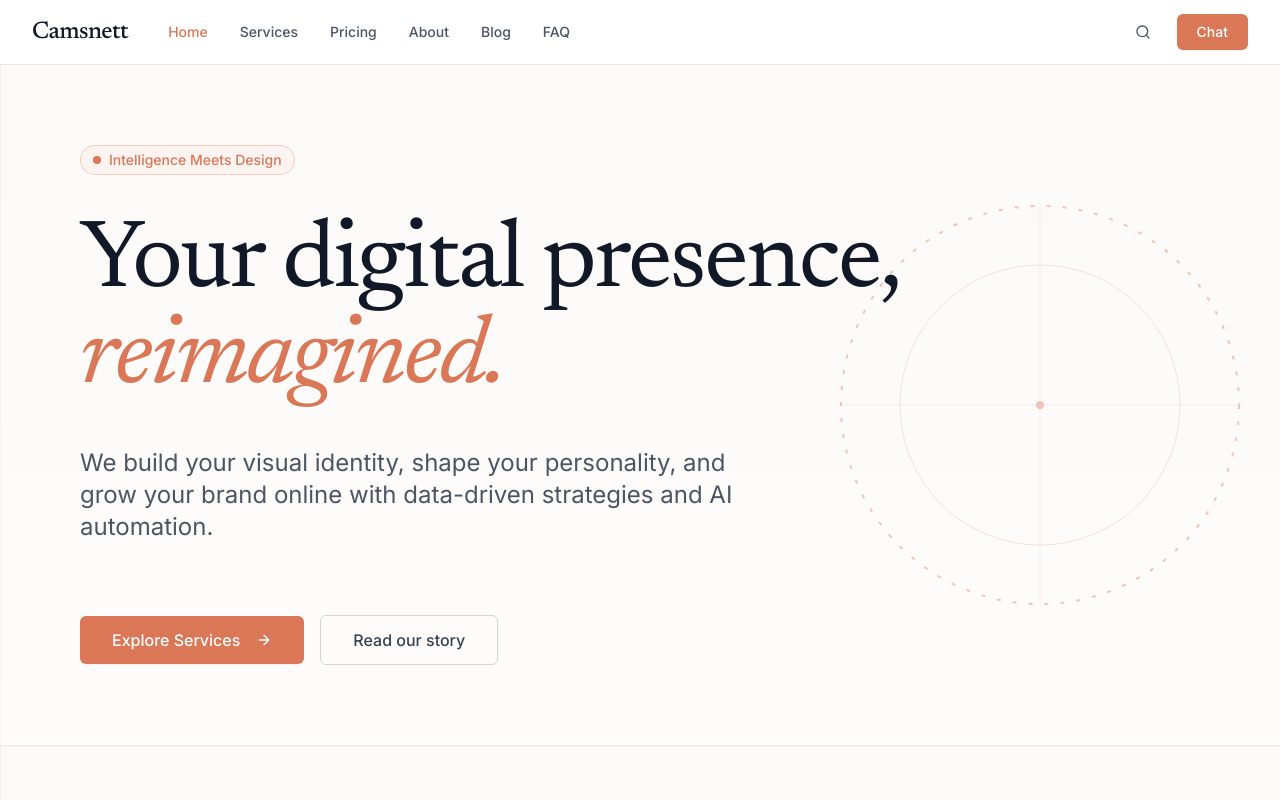
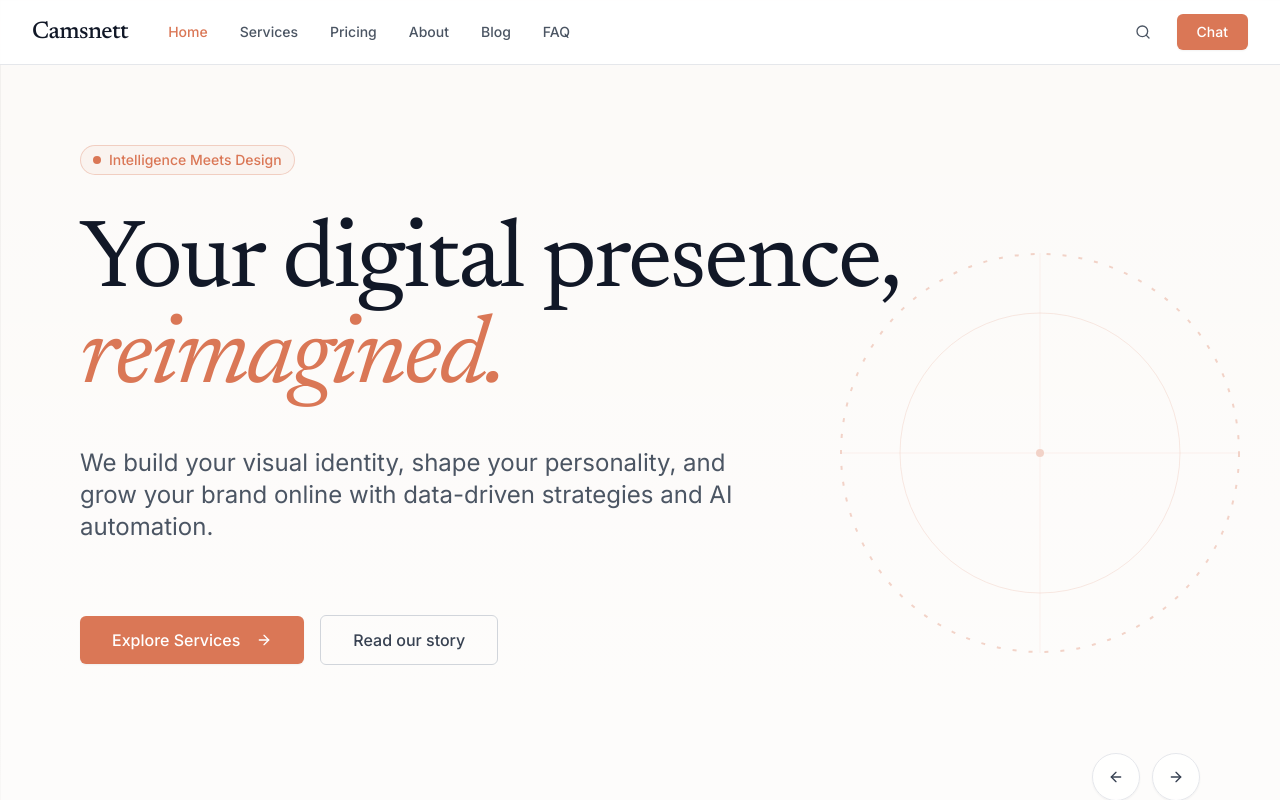
Before and after one commit to Camsconnect/camsnett, a React (Vite) app: page / in a window 1280 px wide. Shown: the top 800 px of the page. Built offline with nearby package versions, Linux system fonts and the light colour scheme.

Commit message:
[dyad] Add Video Editing and Performance Ads slides to Anthropic Hero

```diff
--- a/src/components/HeroSection.tsx
+++ b/src/components/HeroSection.tsx
@@ -4,63 +4,137 @@ import React from "react";
 import { Button } from "@/components/ui/button";
 import { ArrowRight } from "lucide-react";
 import { Link } from "react-router-dom";
+import {
+  Carousel,
+  CarouselContent,
+  CarouselItem,
+  CarouselNext,
+  CarouselPrevious,
+} from "@/components/ui/carousel";
+import Autoplay from "embla-carousel-autoplay";
+
+const slides = [
+  {
+    badge: "Intelligence Meets Design",
+    title: (
+      <>
+        Your digital presence, <br className="hidden md:block" />
+        <span className="italic font-light text-brand-orange">reimagined.</span>
+      </>
+    ),
+    description: "We build your visual identity, shape your personality, and grow your brand online with data-driven strategies and AI automation.",
+    primaryCta: "Explore Services",
+    primaryLink: "/services",
+    secondaryCta: "Read our story",
+    secondaryLink: "/about",
+  },
+  {
+    badge: "Cinematic & AI-Enhanced",
+    title: (
+      <>
+        Storytelling that <br className="hidden md:block" />
+        <span className="italic font-light text-brand-orange">captivates.</span>
+      </>
+    ),
+    description: "Professional, world-class video editing blending human artistry with AI precision to tell your brand's unique story and leave a lasting impact.",
+    primaryCta: "View Portfolio",
+    primaryLink: "/services",
+    secondaryCta: "Start a project",
+    secondaryLink: "/contact",
+  },
+  {
+    badge: "Performance Marketing",
+    title: (
+      <>
+        Campaigns that actually <br className="hidden md:block" />
+        <span className="italic font-light text-brand-orange">convert.</span>
+      </>
+    ),
+    description: "Stop paying for empty traffic. Our Google and Social Media ad strategies are engineered to attract the exact right audience and drive measurable revenue.",
+    primaryCta: "Maximize ROI",
+    primaryLink: "/services",
+    secondaryCta: "See Case Studies",
+    secondaryLink: "/about",
+  }
+];
 
 const HeroSection = () => {
+  const plugin = React.useRef(
+    Autoplay({ delay: 6000, stopOnInteraction: true })
+  );
+
   return (
     <section className="relative w-full min-h-[85vh] flex flex-col justify-center overflow-hidden border-b border-gray-200">
-      {/* Background is handled by the global math grid, but we can add a subtle gradient fade to ensure text readability */}
-      <div className="absolute inset-0 bg-gradient-to-b from-transparent to-white/50 pointer-events-none" />
+      {/* Background gradient fade to ensure text readability against the math grid */}
+      <div className="absolute inset-0 bg-gradient-to-b from-transparent to-white/50 pointer-events-none z-0" />
 
-      <div className="relative container mx-auto px-6 md:px-12 lg:px-20 z-10 py-20">
-        <div className="max-w-4xl space-y-10 animate-in fade-in slide-in-from-bottom-8 duration-1000">
+      {/* Abstract decorative elements giving that research/technical vibe (kept static in background) */}
+      <div className="absolute right-10 top-1/2 -translate-y-1/2 hidden lg:block opacity-30 pointer-events-none z-0">
+        <svg width="400" height="400" viewBox="0 0 400 400" fill="none" xmlns="http://www.w3.org/2000/svg">
+          <circle cx="200" cy="200" r="199" stroke="#DA7756" strokeWidth="2" strokeDasharray="4 12"/>
+          <circle cx="200" cy="200" r="140" stroke="#DA7756" strokeWidth="1" opacity="0.5"/>
+          <path d="M200 0V400" stroke="#DA7756" strokeWidth="1" opacity="0.3"/>
+          <path d="M0 200H400" stroke="#DA7756" strokeWidth="1" opacity="0.3"/>
+          <circle cx="200" cy="200" r="4" fill="#DA7756"/>
+        </svg>
+      </div>
 
-          <div className="inline-flex items-center rounded-full border border-brand-orange/30 bg-brand-orange/5 px-3 py-1 text-sm text-brand-orange font-medium">
-            <span className="flex h-2 w-2 rounded-full bg-brand-orange mr-2"></span>
-            Intelligence Meets Design
-          </div>
+      <Carousel
+        plugins={[plugin.current]}
+        className="w-full relative z-10"
+        opts={{ loop: true }}
+      >
+        <CarouselContent>
+          {slides.map((slide, index) => (
+            <CarouselItem key={index}>
+              <div className="container mx-auto px-6 md:px-12 lg:px-20 py-20 min-h-[60vh] flex items-center">
+                <div className="max-w-4xl space-y-10 animate-in fade-in slide-in-from-bottom-8 duration-1000">
 
-          <h1 className="text-5xl md:text-7xl lg:text-8xl font-serif text-gray-900 leading-[1.1] tracking-tight">
-            Your digital presence, <br className="hidden md:block" />
-            <span className="italic font-light text-brand-orange">reimagined.</span>
-          </h1>
+                  <div className="inline-flex items-center rounded-full border border-brand-orange/30 bg-brand-orange/5 px-3 py-1 text-sm text-brand-orange font-medium">
+                    <span className="flex h-2 w-2 rounded-full bg-brand-orange mr-2"></span>
+                    {slide.badge}
+                  </div>
 
-          <p className="text-xl md:text-2xl text-gray-600 font-sans max-w-2xl leading-relaxed">
-            We build your visual identity, shape your personality, and grow your brand online with data-driven strategies and AI automation.
-          </p>
+                  <h1 className="text-5xl md:text-7xl lg:text-8xl font-serif text-gray-900 leading-[1.1] tracking-tight">
+                    {slide.title}
+                  </h1>
 
-          <div className="flex flex-col sm:flex-row items-start sm:items-center gap-4 pt-8">
-            <Button
-              asChild
-              className="bg-brand-orange hover:bg-[#c26547] text-white font-sans text-base px-8 py-6 rounded-md transition-all shadow-sm"
-            >
-              <Link to="/services">
-                Explore Services <ArrowRight className="ml-2 h-5 w-5" />
-              </Link>
-            </Button>
+                  <p className="text-xl md:text-2xl text-gray-600 font-sans max-w-2xl leading-relaxed">
+                    {slide.description}
+                  </p>
 
-            <Button
-              asChild
-              variant="outline"
-              className="bg-transparent border-gray-300 text-gray-700 hover:bg-gray-50 hover:text-gray-900 font-sans text-base px-8 py-6 rounded-md transition-all"
-            >
-              <Link to="/about">
-                Read our story
-              </Link>
-            </Button>
-          </div>
+                  <div className="flex flex-col sm:flex-row items-start sm:items-center gap-4 pt-8">
+                    <Button
+                      asChild
+                      className="bg-brand-orange hover:bg-[#c26547] text-white font-sans text-base px-8 py-6 rounded-md transition-all shadow-sm"
+                    >
+                      <Link to={slide.primaryLink}>
+                        {slide.primaryCta} <ArrowRight className="ml-2 h-5 w-5" />
+                      </Link>
+                    </Button>
+
+                    <Button
+                      asChild
+                      variant="outline"
+                      className="bg-transparent border-gray-300 text-gray-700 hover:bg-white hover:text-gray-900 font-sans text-base px-8 py-6 rounded-md transition-all"
+                    >
+                      <Link to={slide.secondaryLink}>
+                        {slide.secondaryCta}
+                      </Link>
+                    </Button>
+                  </div>
+                </div>
+              </div>
+            </CarouselItem>
+          ))}
+        </CarouselContent>
+
+        {/* Minimalist Carousel Controls positioned at the bottom right */}
+        <div className="absolute bottom-10 right-6 md:right-12 lg:right-20 flex gap-3 z-20">
+          <CarouselPrevious className="static translate-y-0 h-12 w-12 bg-white/80 backdrop-blur-sm border border-gray-200 text-gray-700 hover:bg-white hover:text-brand-orange hover:border-brand-orange/50 shadow-sm transition-all rounded-full" />
+          <CarouselNext className="static translate-y-0 h-12 w-12 bg-white/80 backdrop-blur-sm border border-gray-200 text-gray-700 hover:bg-white hover:text-brand-orange hover:border-brand-orange/50 shadow-sm transition-all rounded-full" />
         </div>
-
-        {/* Abstract decorative elements giving that research/technical vibe */}
-        <div className="absolute right-10 top-1/2 -translate-y-1/2 hidden lg:block opacity-40 pointer-events-none">
-          <svg width="400" height="400" viewBox="0 0 400 400" fill="none" xmlns="http://www.w3.org/2000/svg">
-            <circle cx="200" cy="200" r="199" stroke="#DA7756" strokeWidth="2" strokeDasharray="4 12"/>
-            <circle cx="200" cy="200" r="140" stroke="#DA7756" strokeWidth="1" opacity="0.5"/>
-            <path d="M200 0V400" stroke="#DA7756" strokeWidth="1" opacity="0.3"/>
-            <path d="M0 200H400" stroke="#DA7756" strokeWidth="1" opacity="0.3"/>
-            <circle cx="200" cy="200" r="4" fill="#DA7756"/>
-          </svg>
-        </div>
-      </div>
+      </Carousel>
     </section>
   );
 };
```
